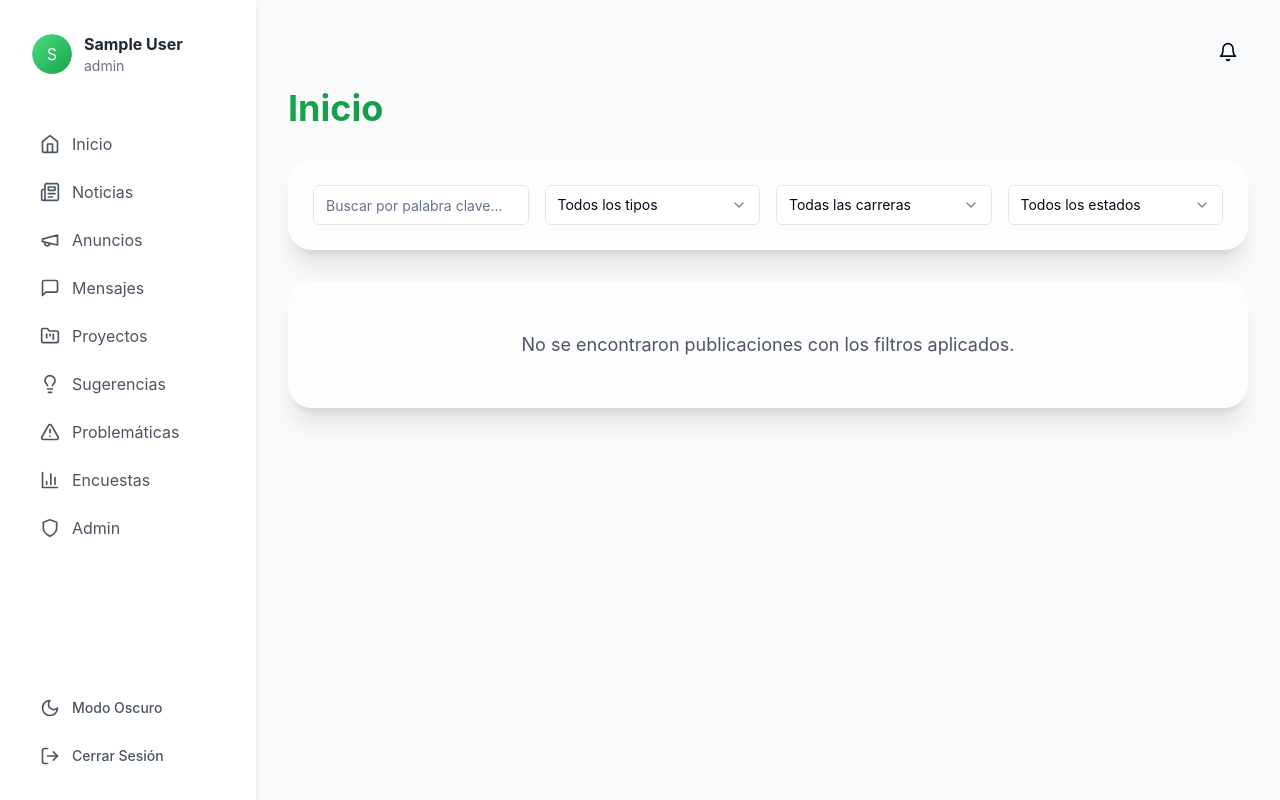
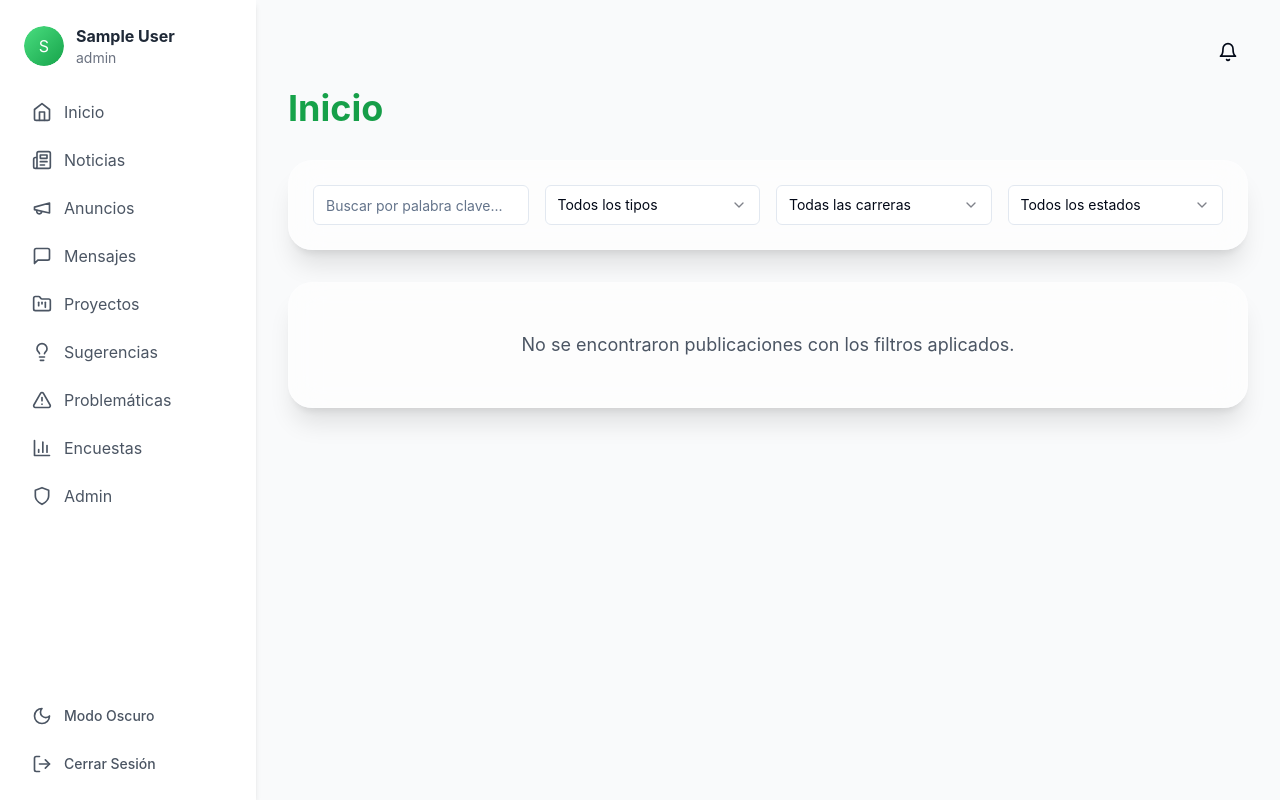
Before and after one commit to MaximoVeron/proyecto_aportAR, a React (Vite) app: page /dashboard in a window 1280 px wide. Built offline with nearby package versions, Linux system fonts and the light colour scheme; sample sign-in values are in the browser's storage.

Commit message:
Optimizar panel lateral para administradores: ajustar espaciado para evitar desbordamiento y mantener todas las opciones visibles

```diff
--- a/src/pages/Dashboard.jsx
+++ b/src/pages/Dashboard.jsx
@@ -65,9 +65,9 @@ const Dashboard = () => {
 
   return (
     <div className="min-h-screen bg-gray-50 dark:bg-gray-950 flex transition-colors duration-300">
-      <aside className="fixed left-0 top-0 w-64 h-screen bg-white dark:bg-gray-900 shadow-md p-6 flex flex-col z-10">
+      <aside className={`fixed left-0 top-0 w-64 h-screen bg-white dark:bg-gray-900 shadow-md flex flex-col z-10 ${currentUser?.role === 'admin' ? 'p-4' : 'p-6'}`}>
         <div
-          className="flex items-center gap-3 mb-10 p-2 rounded-lg cursor-pointer transition-colors hover:bg-gray-100 dark:hover:bg-gray-800"
+          className={`flex items-center gap-3 p-2 rounded-lg cursor-pointer transition-colors hover:bg-gray-100 dark:hover:bg-gray-800 ${currentUser?.role === 'admin' ? 'mb-4' : 'mb-6'}`}
           onClick={handleProfileClick}
         >
           <Avatar>
@@ -84,7 +84,7 @@ const Dashboard = () => {
           </div>
         </div>
 
-        <nav className="flex-1 space-y-2">
+        <nav className={`space-y-2 ${currentUser?.role === 'admin' ? 'mb-4' : 'mb-8'}`}>
           {navItems.map((item) => (
             <NavLink
               key={item.path}
@@ -131,7 +131,10 @@ const Dashboard = () => {
           )}
         </nav>
 
-        <div className="space-y-2">
+        {/* Espaciador flexible para empujar los botones hacia abajo */}
+        <div className="flex-1"></div>
+
+        <div className={`space-y-2 ${currentUser?.role === 'admin' ? 'mt-2' : 'mt-4'}`}>
           <Button
             variant="ghost"
             className="w-full justify-start text-gray-600 dark:text-gray-300 hover:bg-gray-100 dark:hover:bg-gray-800"
```
